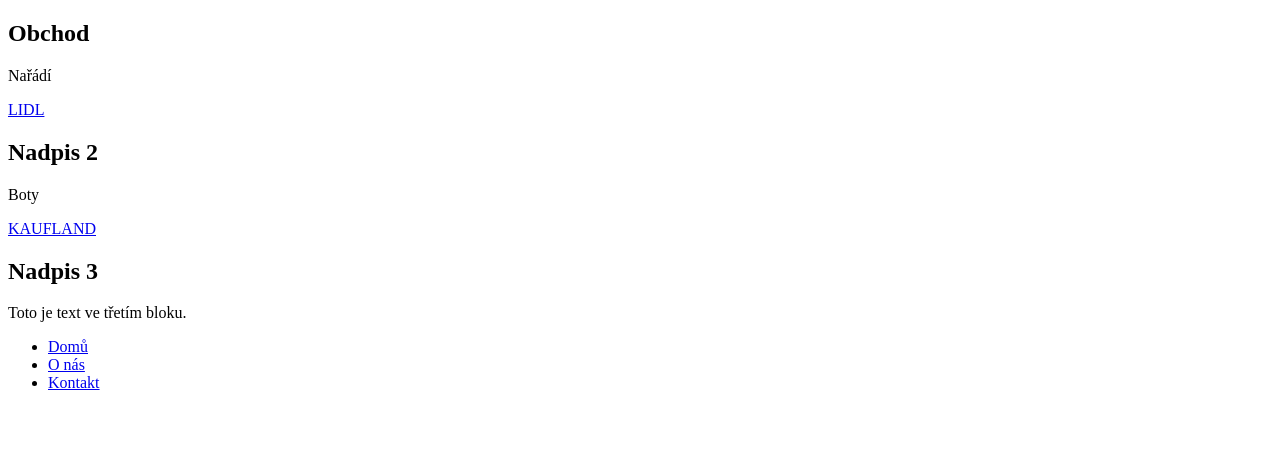
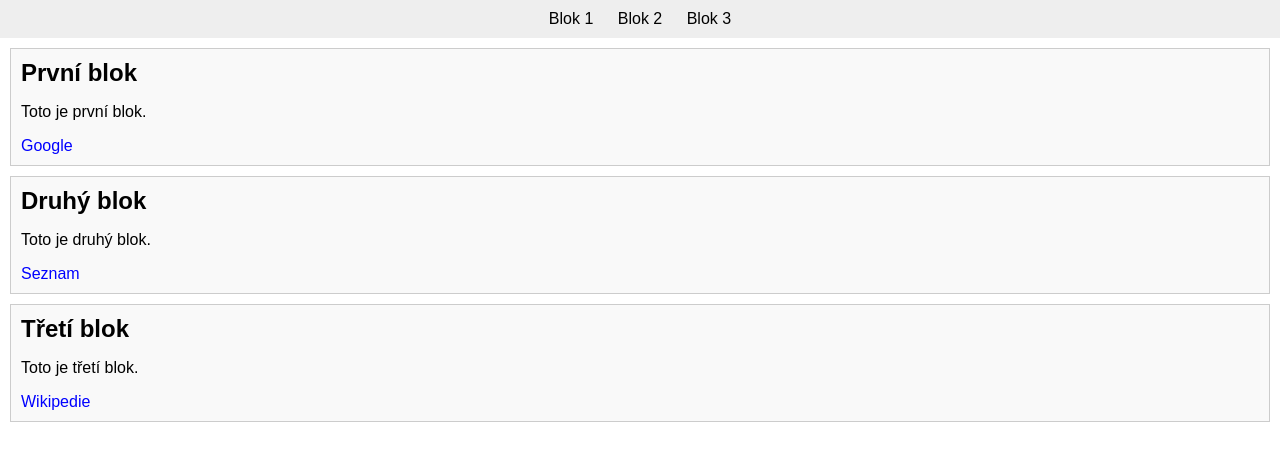
Before and after one commit to FRIES-roman/div-id-nav-fries, a plain HTML site: page index.html in a window 1280 px wide. Drawn offline with Linux system fonts and the light colour scheme.

Commit message:
Add files via upload

```diff
--- a/index.html
+++ b/index.html
@@ -3,33 +3,33 @@
 <head>
     <meta charset="UTF-8">
     <meta name="viewport" content="width=device-width, initial-scale=1.0">
-    <title>Moje stránka</title>
+    <title>Jednoduchá stránka</title>
     <link rel="stylesheet" href="style.css">
 </head>
 <body>
-    <div>
-    <h2>Obchod</h2>
-    <p> Nařádí </p>
-    <a href="https://www.lidl.cz/" >LIDL</a>
+
+    <nav id="navigation">
+        <a href="#blok1">Blok 1</a>
+        <a href="#blok2">Blok 2</a>
+        <a href="#blok3">Blok 3</a>
+    </nav>
+
+    <div id="blok1">
+        <h2>První blok</h2>
+        <p>Toto je první blok.</p>
+        <a href="https://www.google.com">Google</a>
     </div>
 
+
     <div id="blok2">
-        <h2>Nadpis 2</h2>
-        <p> Boty</p>
-        <a href="https://www.kaufland.cz/?msockid=3691860b6e2465a43c7992fe6f666496"> KAUFLAND </a>
+        <h2>Druhý blok</h2>
+        <p>Toto je druhý blok.</p>
+        <a href="https://www.seznam.cz">Seznam</a>
     </div>
-
     <div id="blok3">
-        <h2>Nadpis 3</h2>
-        <p>Toto je text ve třetím bloku. <a href="#"></a></p>
+        <h2>Třetí blok</h2>
+        <p>Toto je třetí blok.</p>
+        <a href="https://www.wikipedia.org">Wikipedie</a>
     </div>
-
-    <nav id="navigation">
-        <ul>
-            <li><a href="#">Domů</a></li>
-            <li><a href="#">O nás</a></li>
-            <li><a href="#">Kontakt</a></li>
-        </ul>
-    </nav>
 </body>
 </html>
--- a/style.css
+++ b/style.css
@@ -0,0 +1,43 @@
+body {
+    font-family: Arial, sans-serif;
+    margin: 0;
+    padding: 0;
+}
+
+
+#navigation {
+    background-color: #eee;
+    padding: 10px;
+    text-align: center;
+}
+
+#navigation a {
+    margin: 0 10px;
+    text-decoration: none;
+    color: black;
+}
+
+#navigation a:hover {
+    color: blue;
+}
+
+
+#blok1, #blok2, #blok3 {
+    border: 1px solid #ccc;
+    padding: 10px;
+    margin: 10px;
+    background-color: #f9f9f9;
+}
+
+h2 {
+    margin: 0 0 10px;
+}
+
+a {
+    color: blue;
+    text-decoration: none;
+}
+
+a:hover {
+    text-decoration: underline;
+}
```
